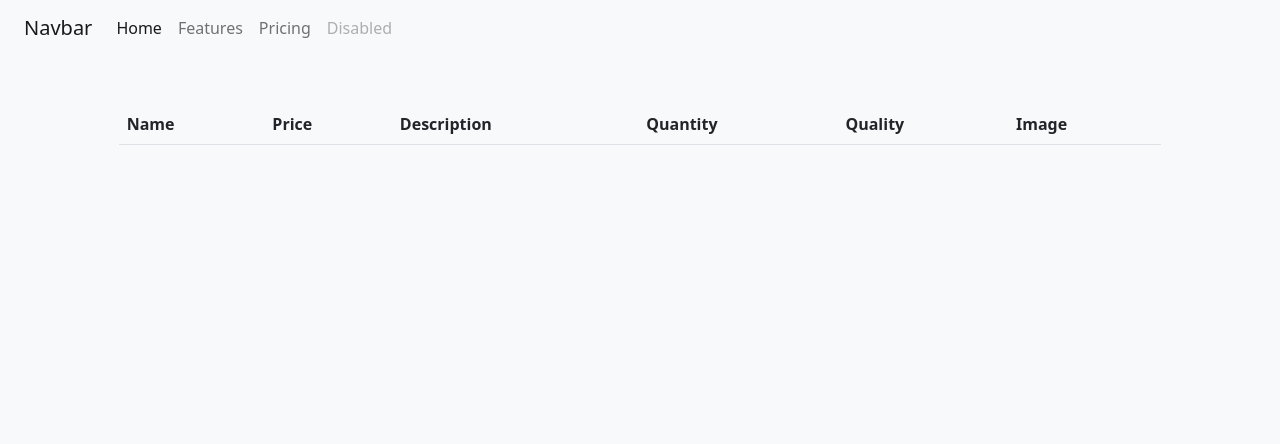
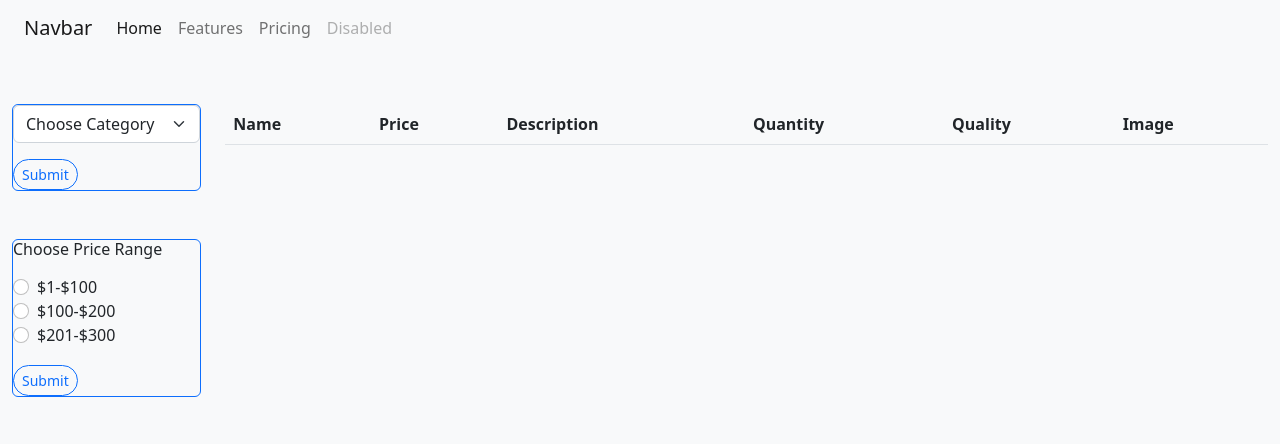
Before and after one commit to ayeayemyint100314/ecomm_108, a PHP site: page /viewItem.php in a window 1280 px wide. Shown: the top 444 px of the page. Run offline with PHP 8.4, Linux system fonts and the light colour scheme; tables that the repository leaves empty or names only in its code hold one stand-in row (values such as "Sample post"); lists and menus that the app fills with data are empty.

Commit message:
filter radio and category is finished

```diff
--- a/viewItem.php
+++ b/viewItem.php
@@ -1,9 +1,20 @@
 <?php
 require_once "dbconn.php";
-if(!isset($_SESSION))
-{
+if (!isset($_SESSION)) {
     session_start();
 }
+try {
+    $sql = "select * from category";
+    $stmt = $conn->prepare($sql);
+    $stmt->execute();
+    $categories = $stmt->fetchAll();
+} catch (PDOException $e) {
+    echo $e->getMessage();
+}
+
+
+
+
 try {
     $sql = "select i.item_id, i.iname,
 		i.price, i.description,
@@ -20,6 +31,63 @@
     echo $e->getMessage();
 }
 
+
+if (isset($_GET['cate'])) {
+    $cid = $_GET['cateChoose'];
+    try {
+        //
+        $sql = "select i.item_id, i.iname,
+            i.price, i.description,
+            i.quantity, i.img_path,
+            c.cname as category
+            from item i, category c
+            where i.category = c.cid
+            and  c.cid=?";
+
+        $stmt = $conn->prepare($sql);
+        $stmt->execute([$cid]);
+        $items = $stmt->fetchAll();
+    } catch (PDOException $e) {
+        echo $e->getMessage();
+    }
+} // end if of category selection
+
+if(isset($_GET['priceRadio']))
+{
+    $range = $_GET['priceRange'];
+    $sql = "select i.item_id, i.iname,
+            i.price, i.description,
+            i.quantity, i.img_path,
+            c.cname as category
+            from item i, category c
+            where i.category = c.cid
+            and  i.price between ? and ?";
+    $lower = 0;
+    $upper = 0;
+    if($range == 0)
+    {
+         $lower = 1 ;
+        $upper = 100;
+    }
+
+    else if ($range == 1)
+    {
+        $lower = 101 ;
+        $upper = 200;
+    }
+    else if( $range == 2 )
+    {   $lower = 201 ;
+        $upper = 300;
+
+    }
+
+    $stmt = $conn->prepare($sql);
+    $stmt->execute([$lower, $upper]);
+    $items = $stmt->fetchAll();
+
+
+
+}
 
 
 ?>
@@ -46,26 +114,65 @@
     </div>
     <div class="container-fluid">
         <div class="row">
+            <div class="col-md-2 py-5">
+                <form action="viewItem.php" method="get" class="form border border-primary border-1 rounded">
+                    <select name="cateChoose" class="form-select">
+                        <option>Choose Category</option>
+                        <?php
+                        if (isset($categories)) {
+                            foreach ($categories as $category) {
+                                echo "<option value=$category[cid]> $category[cname] </option>";
+                            }
+                        }
+
+                        ?>
+
+                    </select>
+                    <button class="mt-3 btn btn-sm btn-outline-primary rounded-pill" name="cate" type="submit">Submit</button>
+                </form>
+                <form action="viewItem.php" method="get" class="mt-5 form border border-primary border-1 rounded">
+                    <fieldset>
+                        <legend><h6>Choose Price Range</h6></legend>
+
+                    <div class="form-check">
+
+                        <input class="form-check-input" type="radio" name="priceRange" value="0" >
+                        <label class="form-check-label" for="priceRange">
+                            $1-$100
+                        </label>
+                        <br>
+                        <input class="form-check-input" type="radio" name="priceRange" value="1" >
+                        <label class="form-check-label" for="priceRange">
+                            $100-$200
+                        </label>
+                        <br>
+
+                         <input class="form-check-input" type="radio" name="priceRange" value="2" >
+                        <label class="form-check-label" for="priceRange">
+                            $201-$300
+                        </label>
+                    </div>
+                     <button class="mt-3 btn btn-sm btn-outline-primary rounded-pill" name="priceRadio" type="submit">Submit</button>
+
+                </fieldset>
+
+
+                </form>
+
+            </div>
 
             <div class="col-md-10 mx-auto py-5">
                 <?php
-              if (isset($_SESSION['insertSuccess']))
-              {
+                if (isset($_SESSION['insertSuccess'])) {
                     echo "<p class='alert alert-success'> $_SESSION[insertSuccess] </p>";
                     unset($_SESSION['insertSuccess']);
-              }
-
-            else   if (isset($_SESSION['updateSuccess']))
-              {
+                } else   if (isset($_SESSION['updateSuccess'])) {
                     echo "<p class='alert alert-success'> $_SESSION[updateSuccess] </p>";
                     unset($_SESSION['updateSuccess']);
-              }
-
-               else   if (isset($_SESSION['deleteSuccess']))
-              {
+                } else   if (isset($_SESSION['deleteSuccess'])) {
                     echo "<p class='alert alert-success'> $_SESSION[deleteSuccess] </p>";
                     unset($_SESSION['deleteSuccess']);
-              }
+                }
 
 
 
```
Also changed, not shown: 1 other file.
